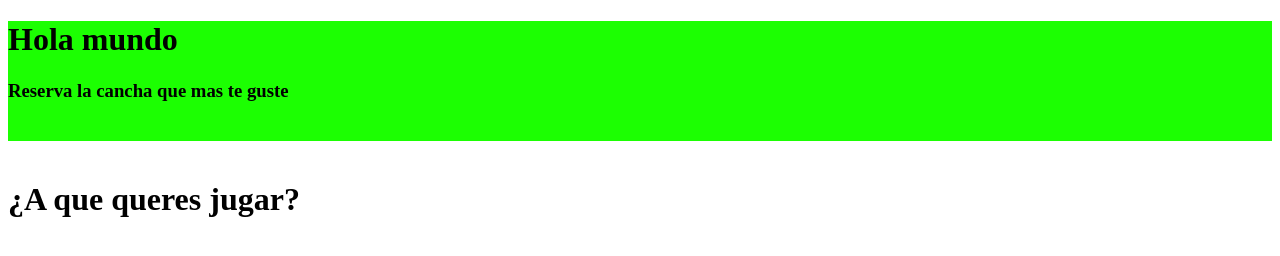
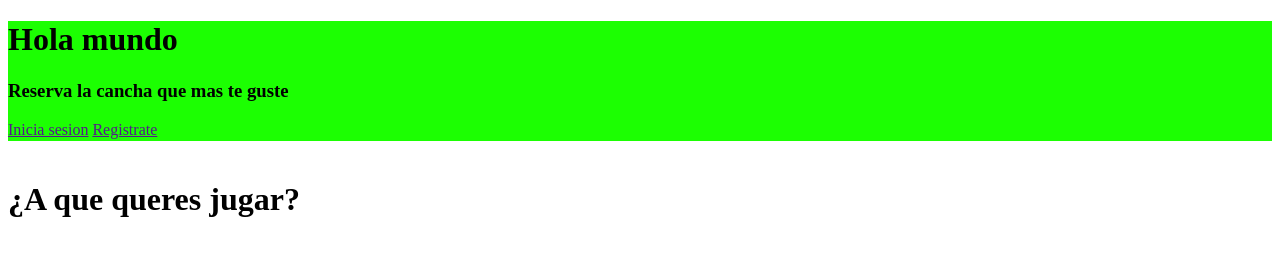
Before and after one commit to lbaerfand/fand2, a plain HTML site: page index.html in a window 1280 px wide. Drawn offline with Linux system fonts and the light colour scheme.

Commit message:
inicio y registro

```diff
--- a/index.html
+++ b/index.html
@@ -9,6 +9,8 @@
     <div style="background-color: #1cff02; width: 100%; height: 120px;">
         <H1>Hola mundo</h1>
         <h3>Reserva la cancha que mas te guste</h3>
+        <a href="">Inicia sesion</a>
+        <a href="">Registrate</a>
     </div>
     <br>
     <h1>¿A que queres jugar?</h1>
```
